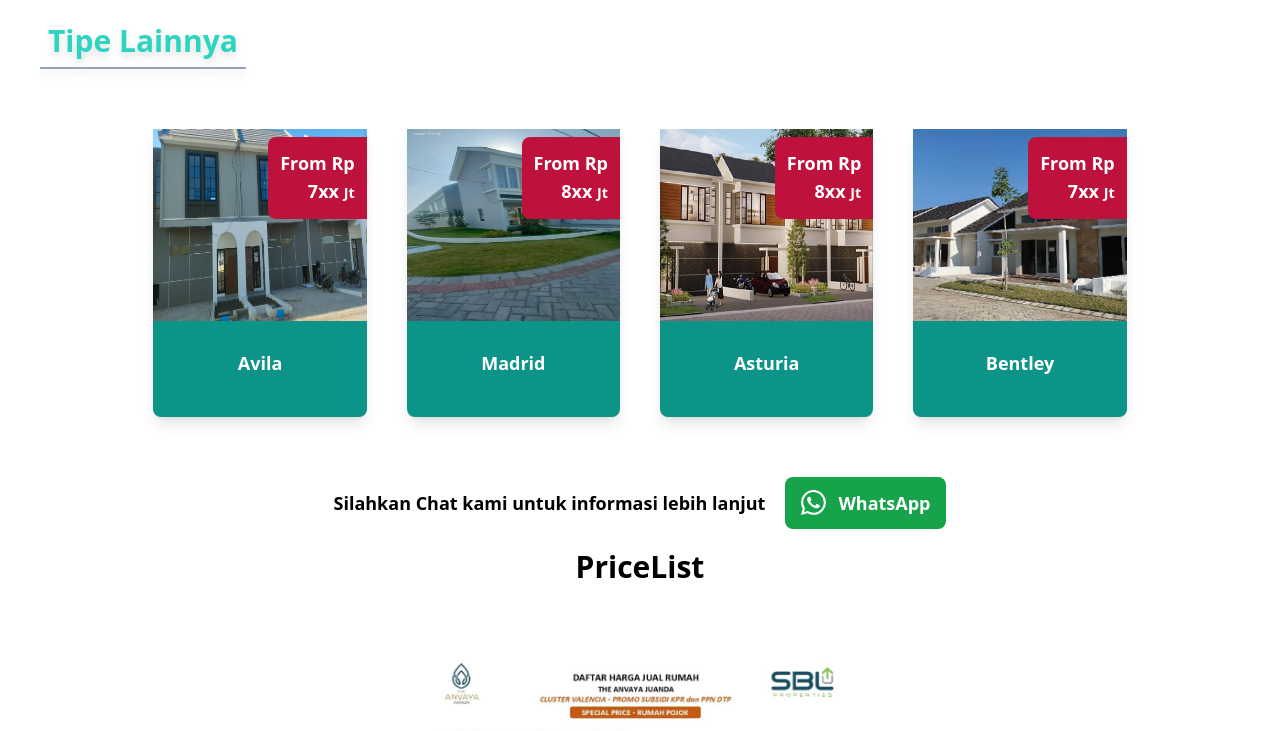
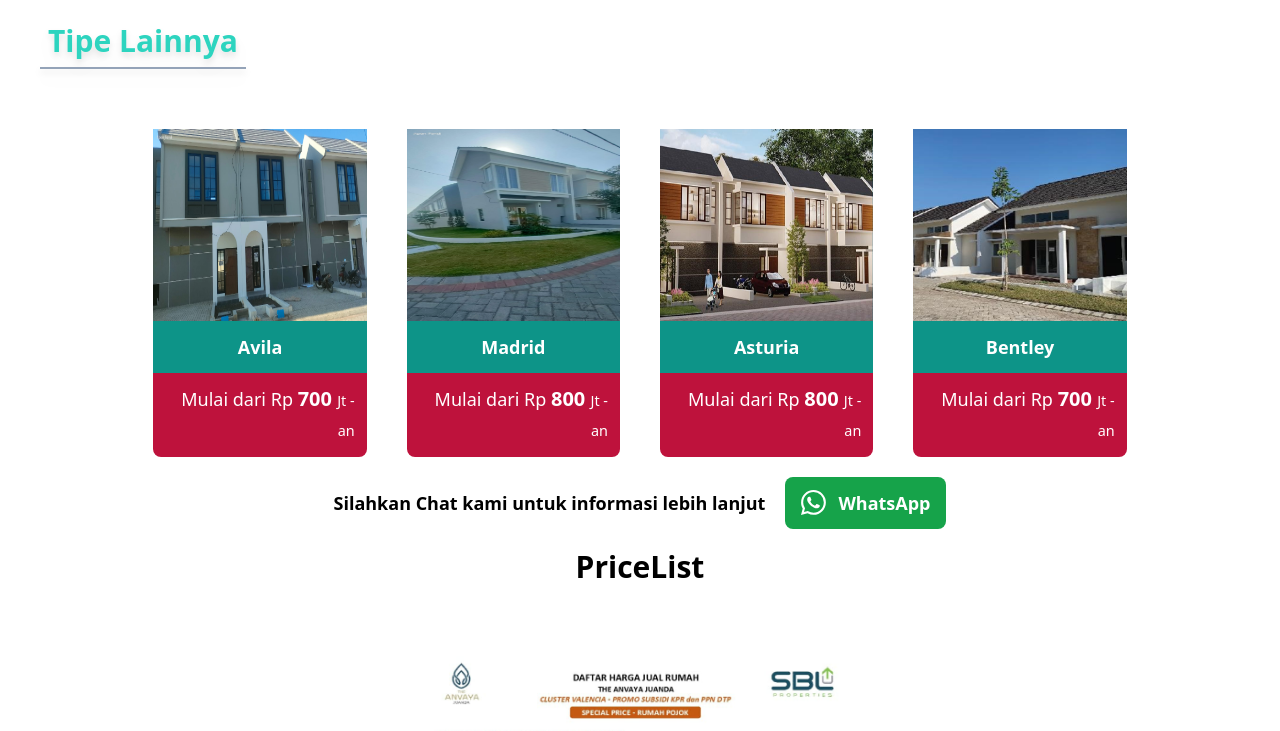
Before and after one commit to bagasrr/Anvaya-Dream-Home, a React (Vite) app: page / in a window 1280 px wide. Shown: the part 3000-3731 px from the top of the page. Built offline with nearby package versions, Linux system fonts and the light colour scheme.

Commit message:
ubah posisi harga pada properti

```diff
--- a/src/Element/Card/Card.jsx
+++ b/src/Element/Card/Card.jsx
@@ -20,14 +20,14 @@ const AdvantageCard = (props) => {
 const HomeTypeCard = (props) => {
   const { imgsrc, imgalt, hometype, price } = props;
   return (
-    <div className="w-32 h-44 md:h-50 md:w-40 lg:w-1/6  lg:h-72 shadow-lg align-center justify-center bg-teal-600 rounded-lg m-5 hover:scale-105 duration-300 relative">
+    <div className="w-32 h-44 md:h-50 md:w-40 lg:w-1/6  lg:h-72 hover:shadow-lg  hover:shadow-cyan-500 align-center justify-center bg-teal-600 rounded-lg m-5 hover:scale-105 duration-300 ">
       <img src={imgsrc} alt={imgalt} className="bg-cover bg-center h-2/3 w-full" />
-      <div className="absolute top-2 right-0 bg-rose-700 text-white p-1 lg:p-3 text-right rounded-l-lg">
-        <h1 className="text-sm lg:text-lg font-bold">
-          From Rp <br /> {price} <small>Jt</small>
+      <h3 className="text-lg font-bold text-center md:p-3  text-white ">{hometype}</h3>
+      <div className=" bg-rose-700 text-white p-1 lg:p-3 text-right rounded-b-lg">
+        <h1 className="text-sm lg:text-lg ">
+          Mulai dari Rp <span className="text-xl font-bold">{price} </span> <small>Jt - an</small>
         </h1>
       </div>
-      <h3 className="text-lg font-bold text-center md:p-3 lg:p-7 text-white ">{hometype}</h3>
     </div>
   );
 };
--- a/src/Fragment/Promotion/Hometypedata.json
+++ b/src/Fragment/Promotion/Hometypedata.json
@@ -4,27 +4,27 @@
     "imgsrc": "/source/Avila.jpg",
     "imgalt": "Avila",
     "type": "Avila",
-    "price": "7xx"
+    "price": "700"
   },
   {
     "id": 2,
     "imgsrc": "/source/Madrid.jpg",
     "imgalt": "Madrid",
     "type": "Madrid",
-    "price": "8xx"
+    "price": "800"
   },
   {
     "id": 3,
     "imgsrc": "/source/Asturia.png",
     "imgalt": "Asturia",
     "type": "Asturia",
-    "price": "8xx"
+    "price": "800"
   },
   {
     "id": 4,
     "imgsrc": "/source/Bentley.png",
     "imgalt": "Bentley",
     "type": "Bentley",
-    "price": "7xx"
+    "price": "700"
   }
 ]
```
